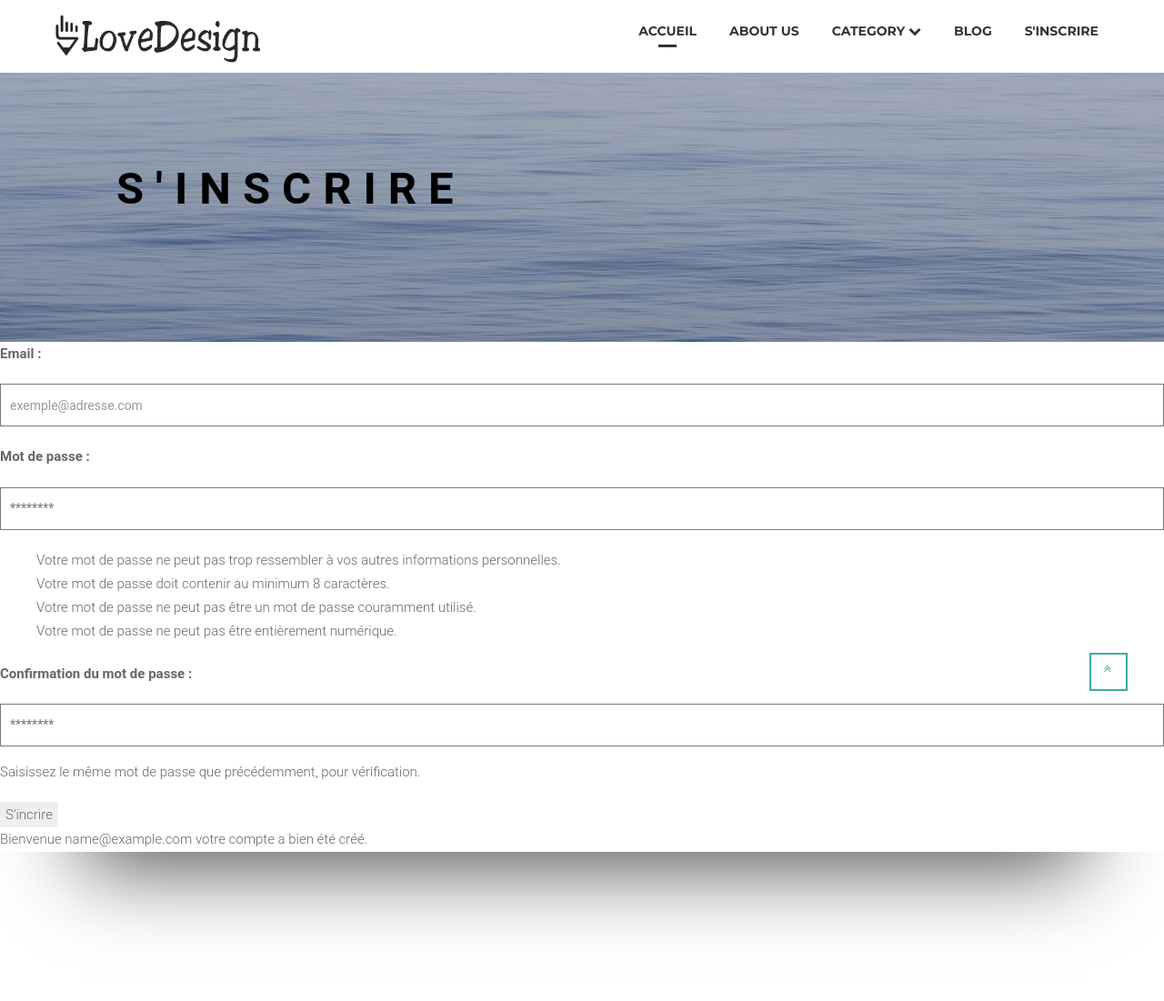
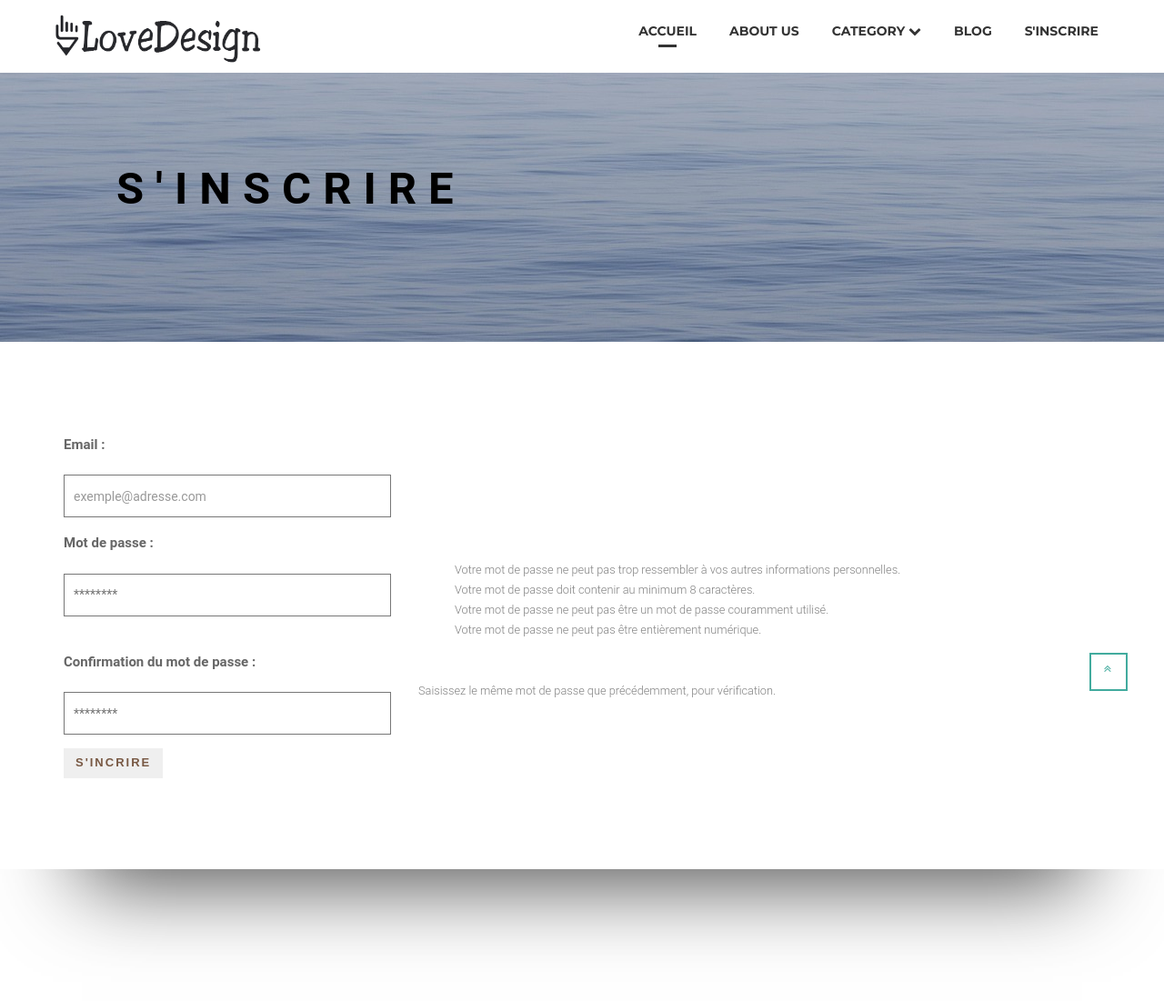
Before and after one commit to loictessier/weborchestra, a Django app: template user/templates/user/signup.html in a window 1280 px wide. Shown: the whole page at 91% size. Before the commit the page ends 1021 px from the top, so only its background shows below. Run offline with Django 3.2, Linux system fonts and the light colour scheme; tables that the repository leaves empty hold one stand-in row (values such as "Sample post"); the template is opened without the code that fills it: values that come from a table or form of the project are taken from there, most other values are stand-ins (such as "Sample title", 1, 10 or a date in 2020); some libraries are stand-ins or nearby versions.

Commit message:
[auth/signup] Improve signup template

```diff
--- a/functional_tests.py
+++ b/functional_tests.py
@@ -52,7 +52,7 @@ class NewUserTest(unittest.TestCase):
         inputbox_email.send_keys(Keys.ENTER)
         time.sleep(1)
         confirm_signup = self.browser.find_element_by_id('confirm_signup')
-        self.assertIn('Bienvenue abcdef@abcdef.abc votre compte a bien été créé.', confirm_signup.text)
+        self.assertIn('Bienvenue django@func.test votre compte a bien été créé.', confirm_signup.text)
         try:
             self.browser.find_element_by_link_text('DECONNEXION')
         except NoSuchElementException:
--- a/user/templates/user/signup.html
+++ b/user/templates/user/signup.html
@@ -3,10 +3,30 @@
 {% block page-title %}S'inscrire{% endblock %}
 
 {% block content %}
-    <form method="POST">
-        {{ form.as_p }}
-        {% csrf_token %}
-        <button type="submit">S'incrire</button>
-    </form>
-    <p id="confirm_signup">Bienvenue {{ new_email }} votre compte a bien été créé.</p>
+    <section class="box-content">
+        <div class="container">
+            <div class="row">
+                <form class="col-lg-12" method="POST">
+                    {% csrf_token %}
+                    {% for field in form %}
+                        {{ field.label_tag }}
+                        <div class="row">
+                            <div class="col-lg-4">
+                                {{ field }}
+                            </div>
+                            <div class="col-lg-8">
+                                {% if field.help_text %}
+                                <small style="color:grey">{{ field.help_text }}</small>
+                                {% endif %}
+                            </div>
+                        </div>
+                        {% for error in field.errors %}
+                            <p style="color: red">{{ error }}</p>
+                        {% endfor %}
+                    {% endfor %}
+                    <button class="btn" type="submit">S'incrire</button>
+                </form>
+            </div>
+        </div>
+    </section>
 {% endblock content %}
```
